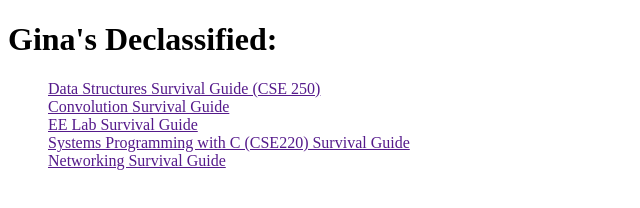
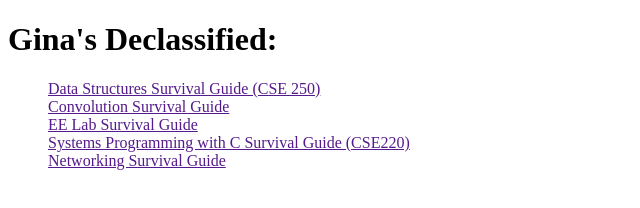
Before and after one commit to ginadotexe/ginadotexe.github.io, a plain HTML site: page ginas-declassified/ginas-declassified.html in a window 1280 px wide. Shown: the full height of the page, 0-640 px from the left. Drawn offline with Linux system fonts and the light colour scheme.

Commit message:
ginas declassified change
updated the 220 text

```diff
--- a/ginas-declassified/ginas-declassified.html
+++ b/ginas-declassified/ginas-declassified.html
@@ -9,7 +9,7 @@
 		<li><a href="">Data Structures Survival Guide (CSE 250)</a></li>
 		<li><a href="">Convolution Survival Guide</a></li>
 		<li><a href="">EE Lab Survival Guide</a></li>
-		<li><a href="">Systems Programming with C (CSE220) Survival Guide</a></li>
+		<li><a href="">Systems Programming with C Survival Guide (CSE220)</a></li>
 		<li><a href="">Networking Survival Guide</a></li>
 	</ul>
 	</body>
```
